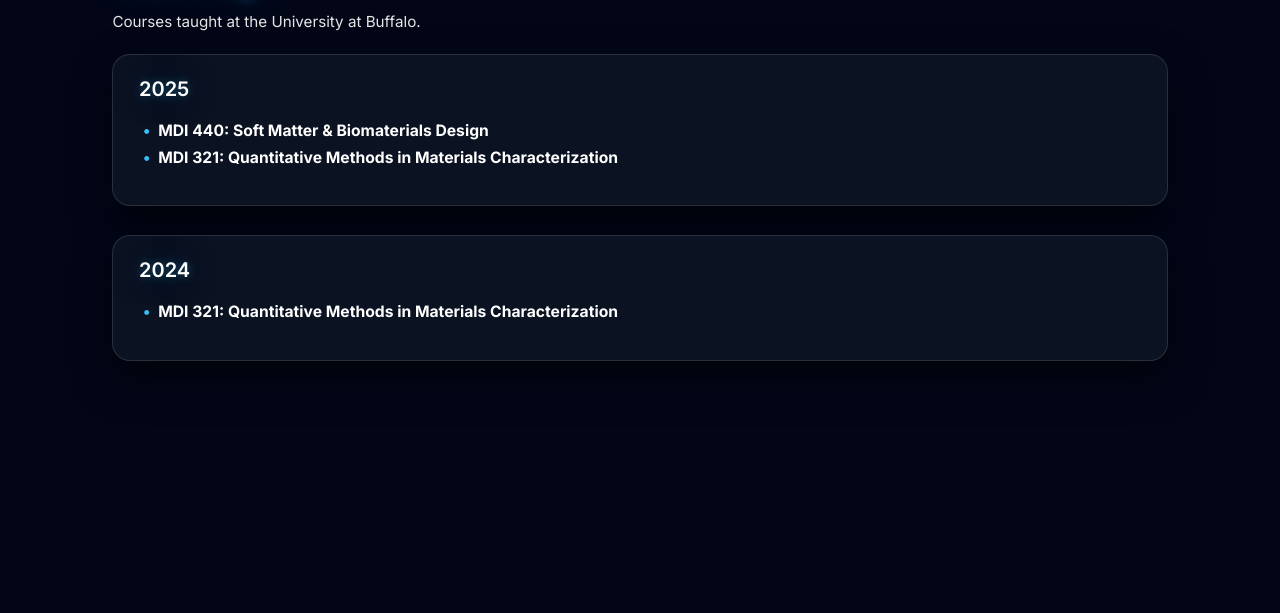
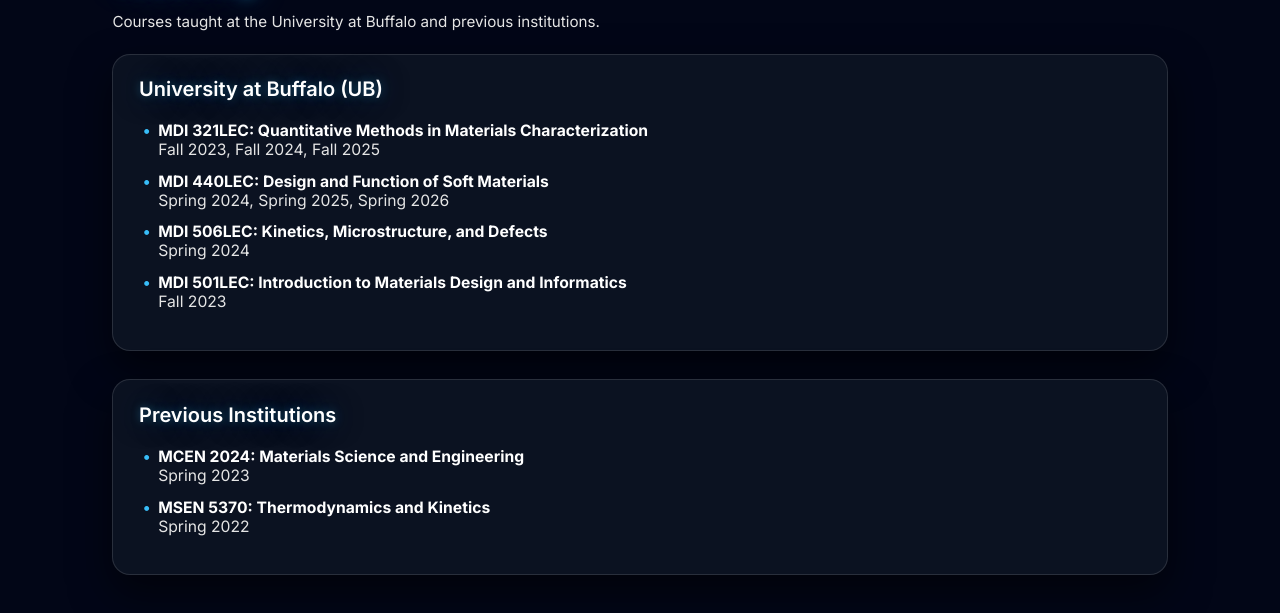
Before and after one commit to eloise-bihar/eloise-bihar.github.io, a plain HTML site: page Teaching.html in a window 1280 px wide. Shown: the part 153-766 px from the top of the page. Drawn offline with Linux system fonts and the light colour scheme.

Commit message:
Update Teaching.html

```diff
--- a/Teaching.html
+++ b/Teaching.html
@@ -120,7 +120,7 @@
 
         ul.clean li {
             font-size: 0.98rem;
-            margin-bottom: 0.5rem;
+            margin-bottom: 0.8rem;
             position: relative;
             color: var(--text-light);
         }
@@ -156,22 +156,43 @@
 <main class="page">
     <section class="section">
         <h2 class="section-title">Teaching</h2>
-        <p class="section-subtitle">Courses taught at the University at Buffalo.</p>
+        <p class="section-subtitle">Courses taught at the University at Buffalo and previous institutions.</p>
 
-        <!-- Year 2025 -->
+        <!-- UB Courses -->
         <div class="card">
-            <h3>2025</h3>
+            <h3>University at Buffalo (UB)</h3>
             <ul class="clean">
-                <li><strong>MDI 440: Soft Matter & Biomaterials Design</strong></li>
-                <li><strong>MDI 321: Quantitative Methods in Materials Characterization</strong></li>
+                <li>
+                    <strong>MDI 321LEC: Quantitative Methods in Materials Characterization</strong><br/>
+                    <span class="muted">Fall 2023, Fall 2024, Fall 2025</span>
+                </li>
+                <li>
+                    <strong>MDI 440LEC: Design and Function of Soft Materials</strong><br/>
+                    <span class="muted">Spring 2024, Spring 2025, Spring 2026</span>
+                </li>
+                <li>
+                    <strong>MDI 506LEC: Kinetics, Microstructure, and Defects</strong><br/>
+                    <span class="muted">Spring 2024</span>
+                </li>
+                <li>
+                    <strong>MDI 501LEC: Introduction to Materials Design and Informatics</strong><br/>
+                    <span class="muted">Fall 2023</span>
+                </li>
             </ul>
         </div>
 
-        <!-- Year 2024 -->
+        <!-- University of Colorado-Boulder -->
         <div class="card">
-            <h3>2024</h3>
+            <h3>Previous Institutions</h3>
             <ul class="clean">
-                <li><strong>MDI 321: Quantitative Methods in Materials Characterization</strong></li>
+                <li>
+                    <strong>MCEN 2024: Materials Science and Engineering</strong><br/>
+                    <span class="muted">Spring 2023</span>
+                </li>
+                <li>
+                    <strong>MSEN 5370: Thermodynamics and Kinetics</strong><br/>
+                    <span class="muted">Spring 2022</span>
+                </li>
             </ul>
         </div>
 
```
